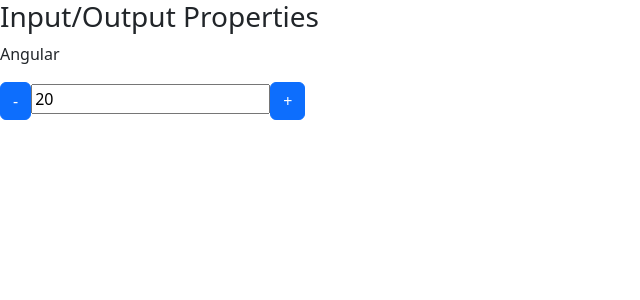
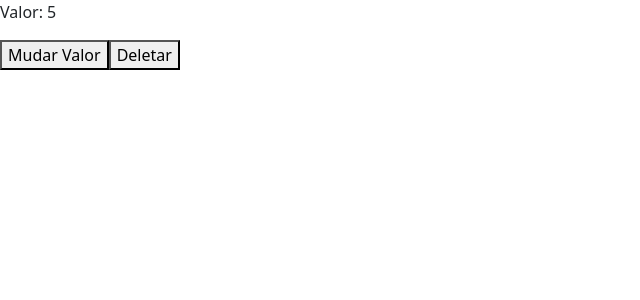
Before and after one commit to MatheusMeloN/Angular---Data-Binding, an Angular app: page / in a window 1280 px wide. Shown: the top 300 px of the page, without its empty margins (0-640 px from the left). Built offline with nearby package versions, Linux system fonts and the light colour scheme.

Commit message:
Aula - Ciclo de vida (life-cycle) do Componente

```diff
--- a/src/app/app.html
+++ b/src/app/app.html
@@ -1 +1,8 @@
-<app-data-binding></app-data-binding>
+@if (!deletarCiclo) {
+  <app-ciclo [valorInicial]="valor"></app-ciclo>
+} @else {
+  <p>O ciclo foi removido do DOM.</p>
+}
+<button (click)="mudarValor()">Mudar Valor</button>
+<button (click)="destruirCiclo()">Deletar</button>
+<!--  app-data-binding></app-data-binding-->
--- a/src/app/app.ts
+++ b/src/app/app.ts
@@ -1,12 +1,23 @@
 import { Component, signal } from '@angular/core';
 import { DataBinding } from "./data-binding/data-binding";
+import { Ciclo } from "./ciclo/ciclo";
 
 @Component({
   selector: 'app-root',
-  imports: [DataBinding],
+  imports: [//DataBinding,
+    Ciclo],
   templateUrl: './app.html',
   styleUrl: './app.scss'
 })
 export class App {
-  protected readonly title = signal('data-binding');
+  valor: number = 5;
+  deletarCiclo: boolean = false;
+
+  mudarValor(){
+    this.valor++;
+  }
+
+  destruirCiclo(){
+    this.deletarCiclo = true;
+  }
 }
--- /dev/null
+++ b/src/app/ciclo/ciclo.html
@@ -0,0 +1 @@
+<p>Valor: {{ valorInicial }}</p>
--- /dev/null
+++ b/src/app/ciclo/ciclo.ts
@@ -0,0 +1,49 @@
+import { Component, OnChanges, OnInit, DoCheck, AfterContentInit, AfterContentChecked, AfterViewInit, AfterViewChecked, OnDestroy, SimpleChanges, Input} from '@angular/core';
+
+@Component({
+  selector: 'app-ciclo',
+  imports: [],
+  templateUrl: './ciclo.html',
+  styleUrl: './ciclo.scss',
+})
+export class Ciclo implements OnChanges, OnInit, DoCheck, AfterContentInit, AfterContentChecked, AfterViewInit, AfterViewChecked, OnDestroy{
+
+  @Input() valorInicial: number = 10;
+
+ constructor() {
+    console.log('constructor');
+  }
+
+  ngOnChanges(){
+    console.log('ngOnChanges');
+  }
+
+  ngOnInit(){
+    console.log('ngOnInit');
+  }
+
+  ngDoCheck(){
+    console.log('ngDoCheck');
+  }
+
+  ngAfterContentInit(){
+    console.log('ngAfterContentInit');
+  }
+
+  ngAfterContentChecked(){
+    console.log('ngAfterContentChecked');
+  }
+
+  ngAfterViewInit(){
+    console.log('ngAfterViewInit');
+  }
+
+  ngAfterViewChecked(){
+    console.log('ngAfterViewChecked');
+  }
+
+  ngOnDestroy(){
+    console.log('ngOnDestroy');
+  }
+
+}
```
Also changed, not shown: src/app/ciclo/ciclo.scss (added), 1 other file (tests, documents, lock files or other folders).
